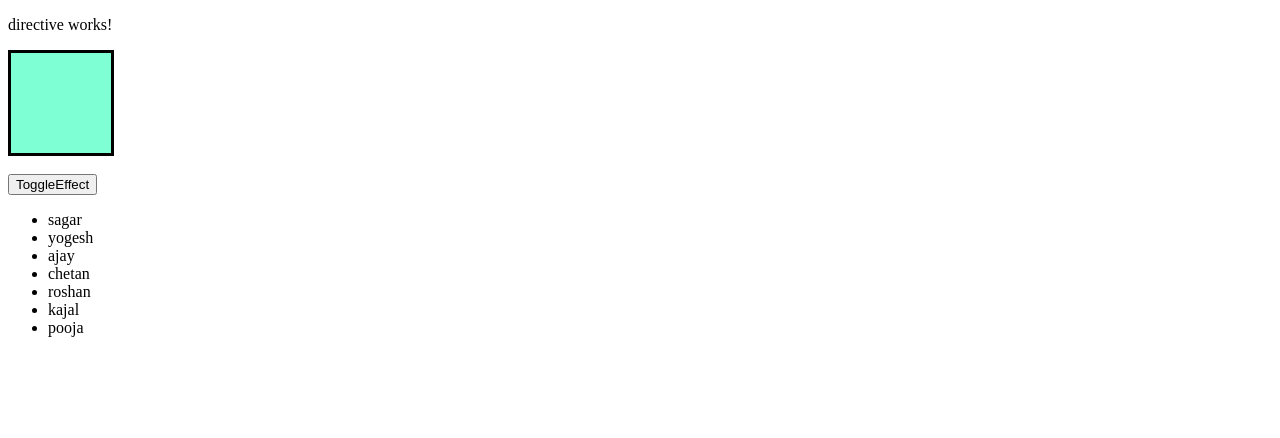
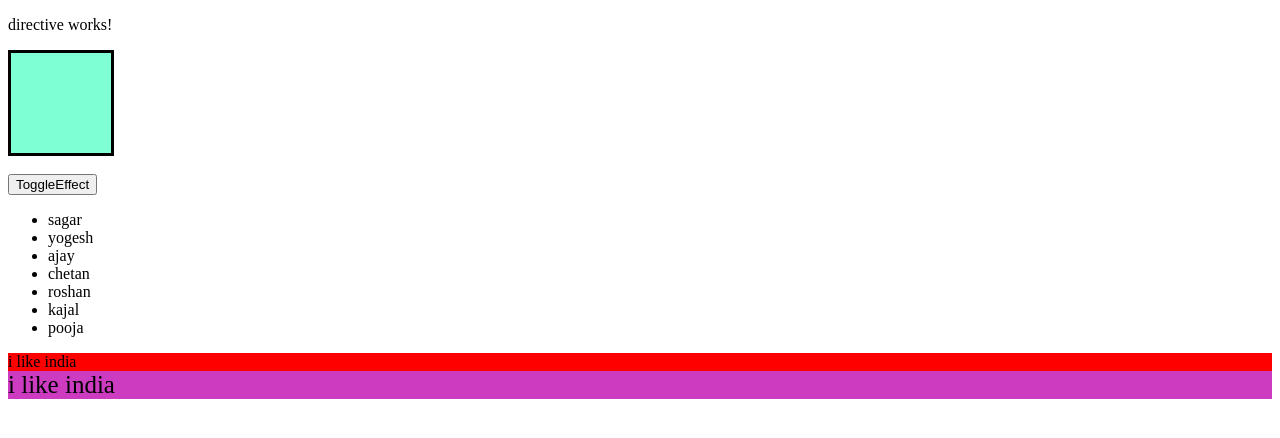
Before and after one commit to Yogesh815131/MyCode, an Angular app in the folder anguler/myApplication/: page /toggle in a window 1280 px wide. Shown: the top 438 px of the page. Built offline with nearby package versions, Linux system fonts and the light colour scheme.

Commit message:
lazy loading concept create user module in user module create user login componat

```diff
--- a/anguler/myApplication/src/app/app-routing.module.ts
+++ b/anguler/myApplication/src/app/app-routing.module.ts
@@ -9,7 +9,8 @@ const routes: Routes = [
   { path : "", component: HomeComponent},
   { path : "databinding", component : DatabindingComponent},
   { path : "test", component : TestComponent},
-  { path : "toggle", component : DirectiveComponent}
+  { path : "toggle", component : DirectiveComponent},
+  { path : "user", loadChildren:()=>import("./user/user.module").then(m=>m.UserModule)}
 ];
 
 @NgModule({
--- a/anguler/myApplication/src/app/directive/directive.component.css
+++ b/anguler/myApplication/src/app/directive/directive.component.css
@@ -4,3 +4,13 @@
     border: 3px solid black;
     background-color: aquamarine;
 }
+
+.div-container1{
+    background-color: aqua;
+    font-size: 25px;
+}
+
+.div-container2{
+    background-color: rgb(205, 59, 193);
+    font-size: 25px;
+}
--- a/anguler/myApplication/src/app/directive/directive.component.html
+++ b/anguler/myApplication/src/app/directive/directive.component.html
@@ -6,3 +6,9 @@
 <ul>
     <li *ngFor="let items of listItem">{{items}}</li>
 </ul>
+
+<div [ngStyle]="{backgroundColor : getColor()}">i like india</div>
+
+<div [class.div-container]="journey == 'admin'"
+    [class.div-container1]="journey == 'user'"
+    [class.div-container2]="journey == 'woner'">i like india</div>
--- a/anguler/myApplication/src/app/directive/directive.component.ts
+++ b/anguler/myApplication/src/app/directive/directive.component.ts
@@ -11,10 +11,17 @@ export class DirectiveComponent {
   listItem = ["sagar", "yogesh", "ajay", "chetan", "roshan", "kajal", "pooja"]
 
   color = "pink";
+  bgcoror = "red";
+  journey = "woner";
 
   constructor(){}
 
   toggleEffect(){
     this.showDive = !this.showDive;
   }
+
+  getColor(){
+    return this.bgcoror;
+  }
+
 }
--- a/anguler/myApplication/src/app/home/home.component.html
+++ b/anguler/myApplication/src/app/home/home.component.html
@@ -1,5 +1,6 @@
 <p>home works!</p>
-<button routerLink="databinding">databinding</button>
-<button routerLink="test">test way 1</button>
-<button (click)="test()">test way 2</button>
-<button (click)="toggel()">Toggle</button>
+<button routerLink="databinding">Databinding</button>
+<button routerLink="test">Test way 1</button>
+<button (click)="test()">Test way 2</button>
+<button (click)="toggel()">Directive</button>
+<button routerLink="user/userlogin">UserModule</button>
--- /dev/null
+++ b/anguler/myApplication/src/app/user/userlogin/userlogin.component.html
@@ -0,0 +1 @@
+<p>userlogin works!</p>
```
Also changed, not shown: anguler/myApplication/src/app/user/user-routing.module.ts (added, +13 -0 lines), anguler/myApplication/src/app/user/user.module.ts (added, +17 -0 lines), anguler/myApplication/src/app/user/userlogin/userlogin.component.ts (added, +10 -0 lines), anguler/myApplication/src/app/user/userlogin/userlogin.component.css (added), 2 other files (tests, documents, lock files or other folders).
